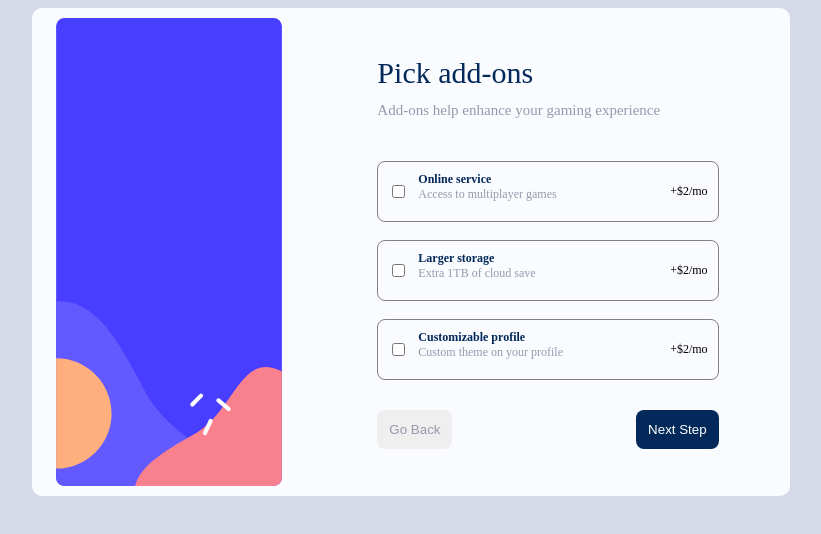
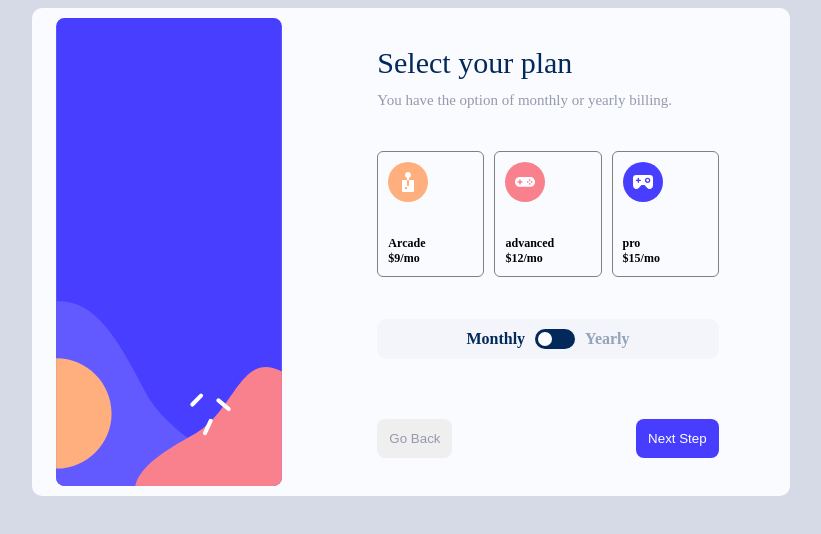
Before and after one commit to emperor1239182/multi-step-form, a React (Vite) app: page / in a window 1280 px wide. Shown: the top 534 px of the page, without its empty margins (229-1050 px from the left). Built offline with nearby package versions, Linux system fonts and the light colour scheme.

Commit message:
add summary component and refactor subscription logic; enhance styles for better layout

```diff
--- a/src/App.jsx
+++ b/src/App.jsx
@@ -2,6 +2,7 @@ import './App.scss'
 import { Login } from './login';
 import { Subscription } from '../subscription';
 import { AddsOn } from './addsOn';
+import { Summary } from './summary';
 
 const App = ()=> {
 
@@ -21,7 +22,7 @@ const App = ()=> {
         <path fill="#FFAF7E" d="M.305 546.891c37.003 0 67-29.997 67-67s-29.997-67-67-67-67 29.997-67 67 29.997 67 67 67Z"/>
     </g>
 </svg>
-<AddsOn/>
+<Subscription/>
 
 
 
--- a/src/App.scss
+++ b/src/App.scss
@@ -6,6 +6,34 @@ $size: 30px;
 $weight: bolder;
 $realColor: hsl(213, 96%, 18%);
 $smallTextColor: hsl(231, 11%, 63%);
+
+@mixin layout{
+  width: 45%;
+    display: flex;
+    flex-direction: column;
+    gap: 12px;
+    margin: auto;
+    .next{
+      border-radius: 8px;
+      background-color: hsl(243, 100%, 62%);
+      padding: 12px;
+      max-width: 100px;
+      align-self: self-end;
+      color: white;
+  }
+  .heading{
+      font-size: $size;
+      font-size: $weight;
+      color: $realColor;
+  }
+  .additionalText{
+      font-size: 15px;
+      color: $smallTextColor;
+  }
+
+
+}
+
 body{
     background-color:  hsl(229, 24%, 87%);
 }
@@ -25,30 +53,23 @@ body{
     gap: 12px;
     margin: auto;
 
-    .next{
-        border-radius: 8px;
-        background-color: $realColor;
-        padding: 12px;
-        max-width: 100px;
-        align-self: self-end;
-        color: white;
-    }
-    .heading{
-        font-size: $size;
-        font-size: $weight;
-        color: $realColor;
-    }
-    .additionalText{
-        font-size: 15px;
-        color: $smallTextColor;
-    }
-
     input{
         border: 1px solid grey;
         border-radius: 8px;
         padding: 12px;
     }
 }
+
+.ads-on{
+  @include layout;
+}
+.subscription{
+  @include layout;
+}
+.summary{
+  @include layout;
+}
+
 .plans{
     display: flex;
     justify-content: space-between;
@@ -60,6 +81,7 @@ body{
         padding: 10px;
     }
 }
+
 .duration{
     display: flex;
   align-items: center;
@@ -143,11 +165,14 @@ body{
   border-radius: 8px;
   padding: 10px;
   font-size: 12px;
+  .description{
+    color: $realColor;
+    font-weight: bold;
+  }
+  .validity{
+    color: $smallTextColor;
+  }
+  .price{
+    color: $realColor;
+  }
 }
-.description{
-  color: hsl(213, 96%, 18%);
-  font-weight: bold;
-}
-.validity{
-  color:hsl(231, 11%, 63%);
-}
--- a/src/addsOn.jsx
+++ b/src/addsOn.jsx
@@ -2,7 +2,7 @@
 export const AddsOn = ()=>{
     return(
         <>
-        <div className="personalInfo">
+        <div className="ads-on">
         <span className="heading">Pick add-ons</span>
         <span className="additionalText">Add-ons help enhance your gaming experience</span> <br/>
         <div className="services">
@@ -15,7 +15,7 @@ export const AddsOn = ()=>{
                     <span className="validity">Access to multiplayer games</span>
                     </span>
                 </span>
-                <p>+$2/mo</p>
+                <p className="price">+$2/mo</p>
             </div> <br/>
 
             <div className="offers">
@@ -26,7 +26,7 @@ export const AddsOn = ()=>{
                     <span className="validity">Extra 1TB of cloud save</span>
                     </span>
                 </span>
-                <p>+$2/mo</p>
+                <p className="price">+$2/mo</p>
             </div> <br/>
 
             <div className="offers">
@@ -37,7 +37,7 @@ export const AddsOn = ()=>{
                     <span className="validity">Custom theme on your profile</span>
                     </span>
                 </span>
-                <p>+$2/mo</p>
+                <p className="price">+$2/mo</p>
             </div> <br/>
         </div>
 
--- /dev/null
+++ b/src/cart.jsx
@@ -0,0 +1,3 @@
+export const Cart = ()=>{
+
+}
--- /dev/null
+++ b/src/navigator.jsx
@@ -0,0 +1,6 @@
+export const Navigate = ()=>{
+    const options = ["your inf0", "select plan", "adds-on", "summary"];
+    for(let i = 0; i < options.length; i++){
+        const
+    }
+}
--- a/src/summary.jsx
+++ b/src/summary.jsx
@@ -1,7 +1,12 @@
-const summmary = ()=>{
+export const Summary = ()=>{
     return(
-        <div>
-
+        <div className="summary">
+            <span className="heading">Finishing up</span>
+            <span className="additionalText">Double-check everything looks OK before confirming.</span> <br/>
+            <div className="nav">
+                <button className="back">Go Back</button>
+                <button className="next">Next Step</button>
+                </div>
         </div>
     )
 }
--- a/sub.jsx
+++ b/sub.jsx
@@ -1,37 +1,39 @@
-export const Subs = {
-    images: {
-        arcade: (<svg xmlns="http://www.w3.org/2000/svg" width="40" height="40" viewBox="0 0 40 40">
+export const Subs = [
+  {
+  id: 1,
+        image: (<svg xmlns="http://www.w3.org/2000/svg" width="40" height="40" viewBox="0 0 40 40">
             <g fill="none" fill-rule="evenodd"><circle cx="20" cy="20" r="20" fill="#FFAF7E"/>
             <path fill="#FFF" fill-rule="nonzero" d="M24.995 18.005h-3.998v5.998h-2v-5.998H15a1 1 0 0 0-1 1V29a1 1 0 0 0 1 1h9.995a1 1 0 0 0 1-1v-9.995a1 1 0 0 0-1-1Zm-5.997 8.996h-2v-1.999h2v2Zm2-11.175a2.999 2.999 0 1 0-2 0v2.18h2v-2.18Z"/>
             </g>
             </svg>),
-
-        advanced: (<svg xmlns="http://www.w3.org/2000/svg" width="40" height="40" viewBox="0 0 40 40"><g fill="none" fill-rule="evenodd"><circle cx="20" cy="20" r="20" fill="#F9818E"/>
+            name: 'Arcade',
+        price: '$9/mo'
+  },
+  {
+    id: 2,
+        image: (<svg xmlns="http://www.w3.org/2000/svg" width="40" height="40" viewBox="0 0 40 40"><g fill="none" fill-rule="evenodd"><circle cx="20" cy="20" r="20" fill="#F9818E"/>
             <path fill="#FFF" fill-rule="nonzero" d="M25.057 15H14.944C12.212 15 10 17.03 10 19.885c0 2.857 2.212 4.936 4.944 4.936h10.113c2.733 0 4.943-2.08 4.943-4.936S27.79 15 25.057 15ZM17.5 20.388c0 .12-.108.237-.234.237h-1.552v1.569c0 .126-.138.217-.259.217H14.5c-.118 0-.213-.086-.213-.203v-1.583h-1.569c-.126 0-.217-.139-.217-.26v-.956c0-.117.086-.213.202-.213h1.584v-1.554c0-.125.082-.231.203-.231h.989c.12 0 .236.108.236.234v1.551h1.555c.125 0 .231.083.231.204v.988Zm5.347.393a.862.862 0 0 1-.869-.855c0-.472.39-.856.869-.856.481 0 .87.384.87.856 0 .471-.389.855-.87.855Zm1.9 1.866a.86.86 0 0 1-.87-.852.86.86 0 0 1 .87-.855c.48 0 .87.38.87.855a.86.86 0 0 1-.87.852Zm0-3.736a.862.862 0 0 1-.87-.854c0-.472.39-.856.87-.856s.87.384.87.856a.862.862 0 0 1-.87.854Zm1.899 1.87a.862.862 0 0 1-.868-.855c0-.472.389-.856.868-.856s.868.384.868.856a.862.862 0 0 1-.868.855Z"/>
             </g>
             </svg>),
-
-        pro: (<svg xmlns="http://www.w3.org/2000/svg" width="40" height="40" viewBox="0 0 40 40">
+            name: 'advanced',
+          price: '$12/mo'
+        },
+        {
+          id: 3,
+        image: (<svg xmlns="http://www.w3.org/2000/svg" width="40" height="40" viewBox="0 0 40 40">
             <g fill="none" fill-rule="evenodd"><circle cx="20" cy="20" r="20" fill="#483EFF"/>
             <path fill="#FFF" fill-rule="nonzero" d="M26.666 13H13.334A3.333 3.333 0 0 0 10 16.333v7.193a3.447 3.447 0 0 0 2.14 3.24c1.238.5 2.656.182 3.56-.8L18.52 23h2.96l2.82 2.966a3.2 3.2 0 0 0 3.56.8 3.447 3.447 0 0 0 2.14-3.24v-7.193A3.333 3.333 0 0 0 26.666 13Zm-9.333 6H16v1.333a.667.667 0 0 1-1.333 0V19h-1.333a.667.667 0 0 1 0-1.334h1.333v-1.333a.667.667 0 1 1 1.333 0v1.333h1.333a.667.667 0 1 1 0 1.334Zm7.333 2a2.667 2.667 0 1 1 0-5.333 2.667 2.667 0 0 1 0 5.333ZM26 18.333a1.333 1.333 0 1 1-2.667 0 1.333 1.333 0 0 1 2.667 0Z"/>
             </g>
-            </svg>)
+            </svg>),
+             name: 'pro',
+          price: '$15/mo'
       },
+      {
+        yearlyPrices: {
+          arcade: '$90/yr',
+          advanced: '$120/yr',
+          pro: '$150/yr'
+        }
+      }
 
-      monthlyPrices: {
-        arcade: '$9/mo',
-        advanced: '$12/mo',
-        pro: '$15/mo'
-      },
-
-      yearlyPrices: {
-        arcade: '$90/yr',
-        advanced: '$120/yr',
-        pro: '$150/yr'
-      },
-      names:{
-        arcade: 'Arcade',
-        advanced: 'Advanced',
-        pro: 'Pro'
-      }
-};
+]
--- a/subscription.jsx
+++ b/subscription.jsx
@@ -1,48 +1,61 @@
 import { Subs } from "./sub"
 import { useState } from "react"
-
 export const Subscription = ()=>{
-  const [monthly, setMonthly ] = useState(false)
-    return(
+  const [monthly, setMonthly] = useState(true);
+  console.log("Monthly className:", monthly ? "active" : "");
+return (
   <>
-        <div className="personalInfo">
+    <div className="subscription">
       <span className="heading">Select your plan</span>
-        <span className="additionalText">You have the option of monthly or yearly billing.</span> <br/>
+      <span className="additionalText">
+        You have the option of monthly or yearly billing.
+      </span>
+      <br />
       <div className="plans">
-          {Object.keys(Subs.images).map((item)=> (
-            <div key={item} className="billing">
-                {Subs.images[item]} <br/> <br/>
-                <p style={{marginBottom:'0px', fontSize:'12px', fontWeight:'bold'}}>
-                <span className="description">{Subs.names[item]}</span> <br/>
-                <span className="validity">{Subs.monthlyPrices[item]}</span>
+        {Subs.filter((item) => item.id).map((item) => (
+          <div key={item.id} className="billing">
+            {item.image} <br /> <br />
+            <p style={{ marginBottom: "0px", fontSize: "12px", fontWeight: "bold" }}>
+              <span className="description">{item.name}</span> <br />
+              <span className="validity">
+                {monthly ? item.price : Subs[3].yearlyPrices[item.name.toLowerCase()]}
+              </span>
             </p>
           </div>
         ))}
-            </div> <br/>
+      </div>
+      <br />
       <div className="duration">
-      <span className={ setMonthly ? "active" : ""}>Monthly</span>
+        {/* Monthly option */}
+
+        <span className={monthly ? "active" : ""}>Monthly</span>
+
+
+
+        {/* Toggle Switch */}
         <label className="switch">
           <input
             type="checkbox"
-          checked={monthly}
-          onChange={() => setMonthly(!monthly)}
+            checked={!monthly}
+            onChange={() => {
+              console.log("Toggling monthly. New value:", !monthly);
+              setMonthly(!monthly);
+            }}
           />
           <span className="slider"></span>
         </label>
-      <span className={ monthly ? "active" : ""}>Yearly</span>
 
-                </div> <br/> <br/> <br/> <br/>
+        {/* Yearly option */}
+        <span className={!monthly ? "active" : ""}>Yearly</span>
+      </div>
+      <br />
+      <br />
       <div className="nav">
         <button className="back">Go Back</button>
         <button className="next">Next Step</button>
       </div>
-
-
-
-
-
-
     </div>
   </>
-    )
+);
+
 }
```
Also changed, not shown: src/pages/layout.jsx (added, +15 -0 lines). Lines whose indentation alone changed are shown as unchanged.
